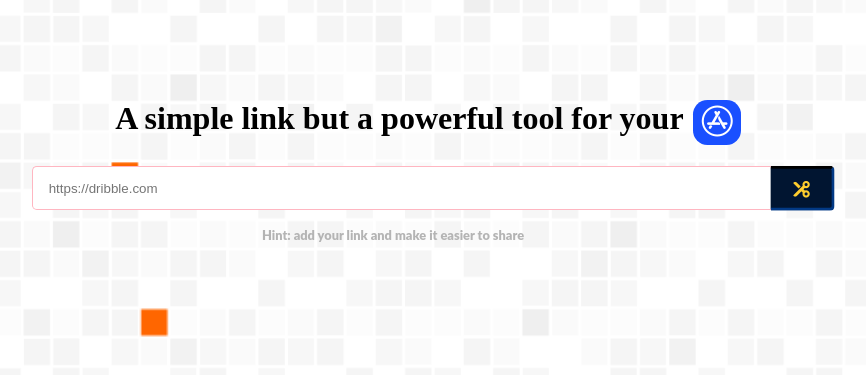
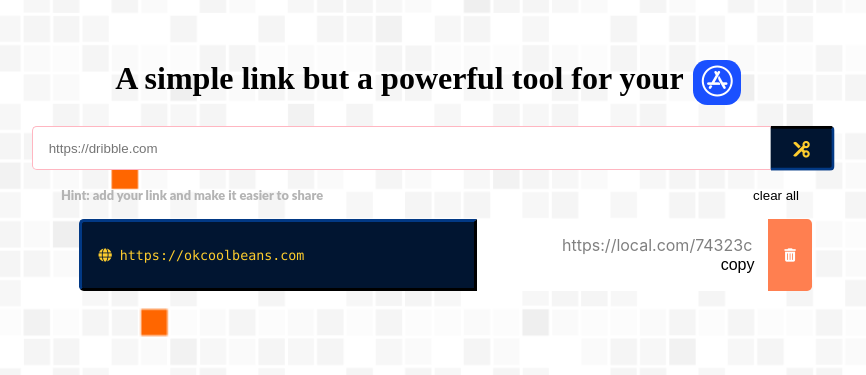
Before and after one commit to tclohm/linkdrop-web, a React (Create React App) app: page / in a window 1280 px wide. Shown: the part 231-606 px from the top of the page, without its empty margins (207-1073 px from the left). Built offline with nearby package versions, Linux system fonts and the light colour scheme.

Commit message:
link context needs a thunk

```diff
--- a/src/App.js
+++ b/src/App.js
@@ -1,7 +1,6 @@
 import Links from "./components/Links";
 import { LinkContext } from "./context/LinkContext"
 import { useState, useContext } from "react";
-
 
 function ErrorFeedback({ message }) {
   return (
@@ -20,7 +19,7 @@ function App() {
 
   const [link, setLink] = useState("")
   const [success, setSuccess] = useState(false)
-  const [error, setError] = useState(false)
+  const [err, setErr] = useState(false)
   const [message, setMessage] = useState("")
 
   const { links, addLink, removeLink, clearLinks } = useContext(LinkContext)
@@ -35,26 +34,26 @@ function App() {
     const address = /(http|https):\/\/[a-zA-Z0-9][a-zA-Z0-9-]{1,61}[a-zA-Z0-9](?:\.[a-zA-Z]{2,})+/
 
     if (!lowered.match(address)) {
-      setError(true)
+      setErr(true)
       setSuccess(false)
       setMessage("Error: Address improperly formatted")
       animateError()
       setTimeout(() => {
-        setError(false)
+        setErr(false)
       }, 3000)
     } else if (links.includes(lowered)) {
-        setError(true)
+        setErr(true)
         setSuccess(false)
         setMessage("Error: Address already included in the list below")
         animateError()
         setTimeout(() => {
-          setError(false)
+          setErr(false)
         }, 3000)
     } else {
       animate()
       addLink(lowered)
       setSuccess(true)
-      setError(false)
+      setErr(false)
       setTimeout(() => {
         setSuccess(false)
       }, 3000)
@@ -105,7 +104,7 @@ function App() {
     <body className="container-background">
       <div className="container" id="contained">
         {success ? <SuccessFeedback /> : <></>}
-        {error ? <ErrorFeedback message={message} /> : <></>}
+        {err ? <ErrorFeedback message={message} /> : <></>}
         <div>
           <h1 className="hook">
             A simple link but a powerful tool for your<code className="code"><i className="fab fa-app-store icon"></i></code>
--- a/src/components/Links.js
+++ b/src/components/Links.js
@@ -1,15 +1,15 @@
 function Links({ links, remove }) {
 	return (
 		<div className="list">
-			{links.map((url, index) => (
+			{links.map((object, index) => (
 				<div key={index} className="cell">
-					<button className="urls"><i className="fas fa-globe"></i> {url}</button>
+					<button className="urls"><i className="fas fa-globe"></i> {object.url}</button>
 					<div className="shortened">
-						<div  className="readonly">https://local.com/H4D82F</div>
+						<div  className="readonly">https://local.com/{object.hash}</div>
 						<button className="copy">copy</button>
 					</div>
 					<button
-						name={url}
+						name={object.url}
 						className="remove"
 						onClick={e => remove(e)}>
 					</button>
--- a/src/context/LinkContext.js
+++ b/src/context/LinkContext.js
@@ -1,5 +1,5 @@
 import { useReducer, createContext } from "react";
-import useLocalStorage from "../useLocalStorage";
+//import useLocalStorage from "../useLocalStorage";
 
 export const LinkContext = createContext();
 
@@ -7,14 +7,33 @@ const LINK_ADD = "LINK_ADD";
 const LINK_REMOVE = "LINK_REMOVE";
 const CLEAR = "CLEAR";
 
-const reducer = (state = [], action) => {
+const initialState = [
+	{"Id":"74323c39-e9ef-4a50-a982-f6f943798b49","url":"https://okcoolbeans.com","hash":"74323c"},
+];
 
+
+
+const reducer = (state = initialState, action) => {
 	if (action.type === LINK_ADD) {
-		return [...state, action.payload]
+
+		fetch("http://localhost:8080/new", {
+			method: "POST",
+			body: JSON.stringify({
+				url: action.payload
+			}),
+			headers: {
+				"Content-type": "application/json; charset=UTF-8"
+			}
+		}).then(res => res.json())
+		.then(data => {
+			return [...state, data]
+		})
+		.catch(error => console.error("error", error))
+
 	}
 	else if (action.type === LINK_REMOVE) {
 		return state.filter(link => {
-			return link !== action.payload
+			return link.url !== action.payload
 		})
 	}
 	else if (action.type === CLEAR) {
@@ -25,25 +44,18 @@ const reducer = (state = [], action) => {
 }
 
 export const LinkProvider = ({ children }) => {
-	const [clientStorage, setClientStorage] = useLocalStorage("links", [])
 
-	const [links, dispatch] = useReducer(reducer, clientStorage);
+	const [links, dispatch] = useReducer(reducer, initialState);
 
 	const addLink = (link) => {
-		setClientStorage([...clientStorage, link])
 		dispatch({
 			type: LINK_ADD,
 			payload: link
-		});
+		})
+
 	};
 
 	const removeLink = (link) => {
-
-		const filtered = clientStorage.filter(clientLink => {
-			return link !== clientLink
-		})
-
-		setClientStorage([...filtered])
 		dispatch({
 			type: LINK_REMOVE,
 			payload: link
@@ -51,7 +63,6 @@ export const LinkProvider = ({ children }) => {
 	};
 
 	const clearLinks = () => {
-		setClientStorage([])
 		dispatch({
 			type: CLEAR
 		});
--- a/src/index.js
+++ b/src/index.js
@@ -4,25 +4,12 @@ import './index.css';
 import App from './App';
 import reportWebVitals from './reportWebVitals';
 import { LinkProvider } from "./context/LinkContext";
-import {
-  ApolloClient,
-  InMemoryCache,
-  ApolloProvider,
-} from "@apollo/client";
-
-const client = new ApolloClient({
-  uri: 'http://localhost:3000',
-  cache: new InMemoryCache()
-});
-
 
 
 ReactDOM.render(
   <React.StrictMode>
     <LinkProvider>
-      <ApolloProvider client={client}>
-        <App />
-      </ApolloProvider>
+      <App />
     </LinkProvider>
   </React.StrictMode>,
   document.getElementById('root')
```
